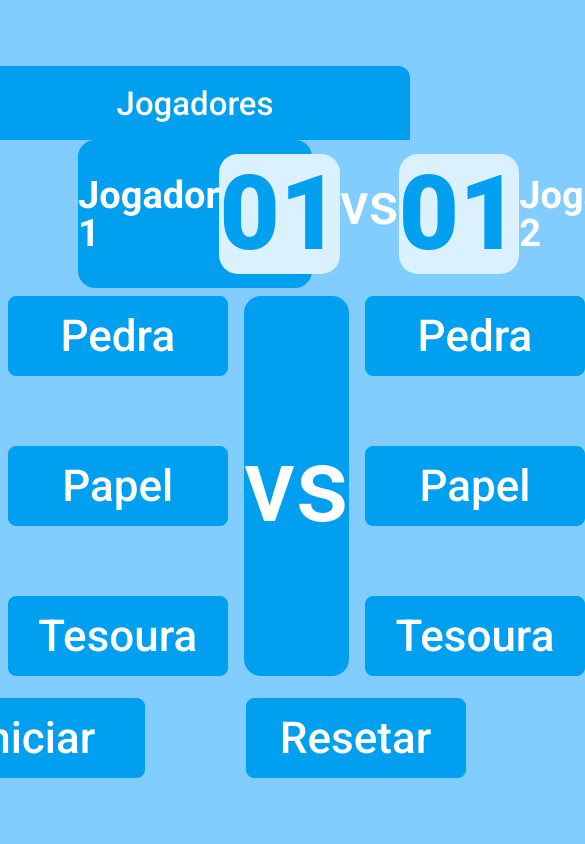
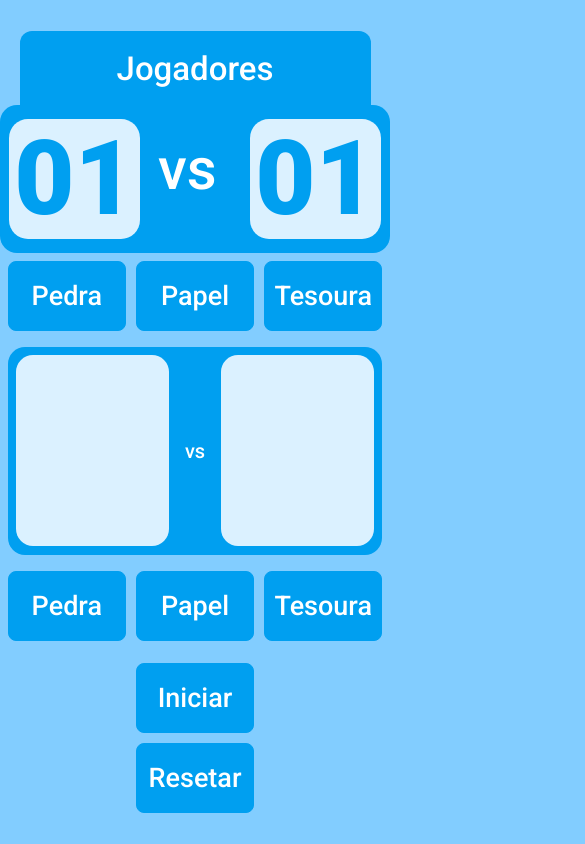
Before and after one commit to zNeroz/joquempo-htc-04, a plain HTML site: page index.html in a window 390 px wide. Shown: the top 844 px of the page, 585 px wide, since content can reach past the window. Drawn offline with Linux system fonts and the light colour scheme.

Commit message:
layout joquempo completo

```diff
--- a/styles.css
+++ b/styles.css
@@ -125,3 +125,56 @@ body{
       margin-top: 22px;
       gap: 101px;
 }
+
+@media screen and (max-width: 720px){
+      .players{
+            display: none;
+      }
+
+      body{
+            background-color:82CDFF;
+      }
+
+      .winner{
+            width: 90%;
+      }
+
+      .scoreboard{
+            width: 100%;
+      }
+
+      .start-game{
+            gap:10px;
+            flex-direction: column;
+      }
+
+      .play-area{
+            flex-direction: column;
+      }
+
+      .button-move-wrapper{
+            flex-direction: row;
+            height: 40%;
+
+      }
+
+      .button-move{
+            font-size: 27px;
+            width: 118px;
+            height: 70px;
+      }
+
+      .player-versus{
+            font-size: 20px;
+      }
+
+      .board{
+            width: 100%;
+            height: 450px;
+      }
+
+      .player-move{
+            width: 41%;
+            height: 92%;
+      }
+}
```
